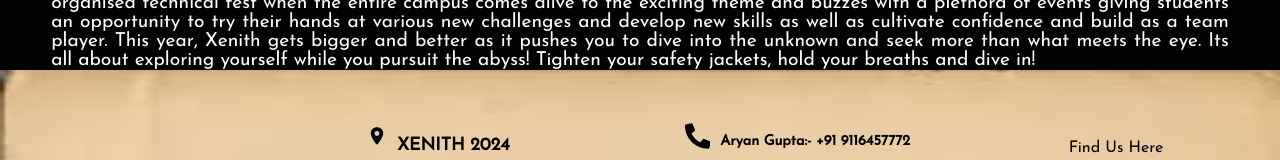
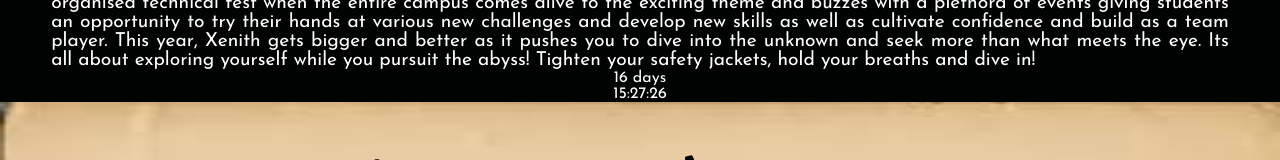
Before and after one commit to goelraghav002/xenith, a React (Vite) app: page / in a window 1280 px wide. Shown: the part 965-1125 px from the top of the page. Built offline with nearby package versions, Linux system fonts and the light colour scheme.

Commit message:
added the counter file

```diff
--- /dev/null
+++ b/src/components/Counter/Counter.jsx
@@ -0,0 +1,42 @@
+import React, { useState, useEffect } from 'react';
+
+const Counter = ({ eventDate }) => {
+  const calculateTimeLeft = () => {
+    const difference = new Date(eventDate) - new Date();
+    let timeLeft = {};
+
+    if (difference > 0) {
+      timeLeft = {
+        days: Math.floor(difference / (1000 * 60 * 60 * 24)),
+        hours: Math.floor((difference % (1000 * 60 * 60 * 24)) / (1000 * 60 * 60)),
+        minutes: Math.floor((difference % (1000 * 60 * 60)) / (1000 * 60)),
+        seconds: Math.floor((difference % (1000 * 60)) / 1000)
+      };
+    }
+
+    return timeLeft;
+  };
+
+  const [timeLeft, setTimeLeft] = useState(calculateTimeLeft());
+
+  useEffect(() => {
+    const timer = setInterval(() => {
+      setTimeLeft(calculateTimeLeft());
+    }, 1000);
+
+    return () => clearInterval(timer);
+  }, []);
+
+  const addLeadingZero = (value) => {
+    return value < 10 ? `0${value}` : value;
+  };
+
+  return (
+    <div className="counter" style={{color:"white"}}>
+      {timeLeft.days > 0 && <div className="counter-item">{addLeadingZero(timeLeft.days)} days</div>}
+      <div className="counter-item">{addLeadingZero(timeLeft.hours)}:{addLeadingZero(timeLeft.minutes)}:{addLeadingZero(timeLeft.seconds)}</div>
+    </div>
+  );
+};
+
+export default Counter;
--- a/src/container/About/About.jsx
+++ b/src/container/About/About.jsx
@@ -1,8 +1,9 @@
 import React from 'react'
 import './About.css'
-
+import Counter from '../../components/Counter/Counter.jsx';
 const About = () => {
   return (
+
     <>
       <div className='about'>
         <h2>ABOUT US</h2>
@@ -28,9 +29,13 @@
             the abyss! Tighten your safety jackets, hold your breaths and dive
             in!
           </div>
+          <Counter eventDate={"2024-02-03T23:59:59"} />
         </div>
       </div>
     </>
+
+
+
   )
 }
 
--- a/src/container/Banner/Banner.css
+++ b/src/container/Banner/Banner.css
@@ -42,7 +42,7 @@
     position: absolute;
     left: 0;
     width: 100%;
-    height: 100%;
+    height: 180%;
     background: url("../../assets/xenith24.png") center/cover no-repeat;
     z-index: 2;
     background-size: contain;
--- a/src/container/Banner/Banner.jsx
+++ b/src/container/Banner/Banner.jsx
@@ -1,5 +1,6 @@
 import React, {useEffect, useState} from 'react';
 import './Banner.css';
+
 
 const Banner = () => {
     const [scrollPosition, setScrollPosition] = useState(0);
@@ -24,6 +25,7 @@
         <div className="content">
           <h1>XENITH'24</h1>
           <h5>The Incognito Realm</h5>
+
         </div>
       </div>
     );
```
Also changed, not shown: src/components/Counter/Counter.css (added).
